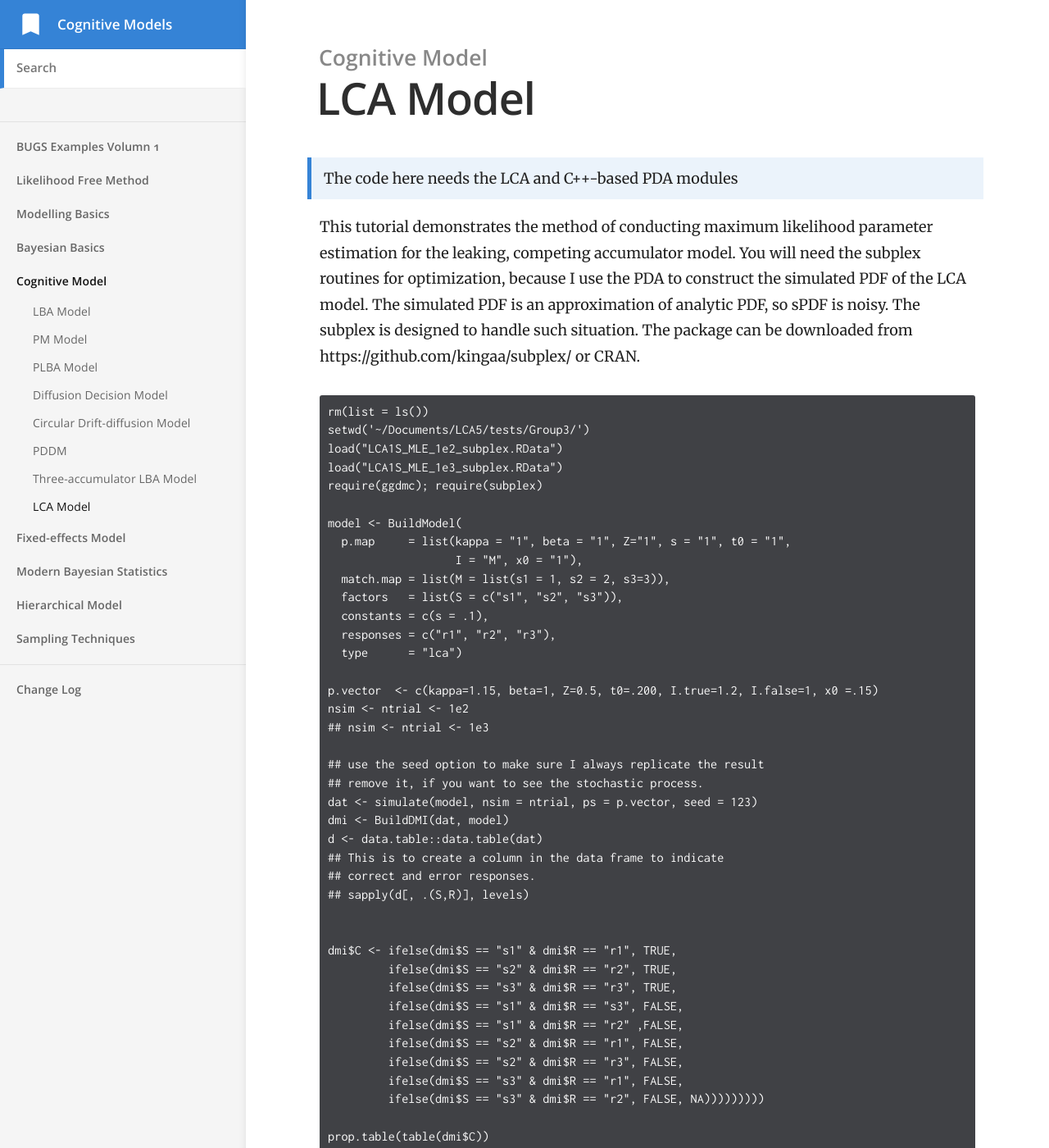
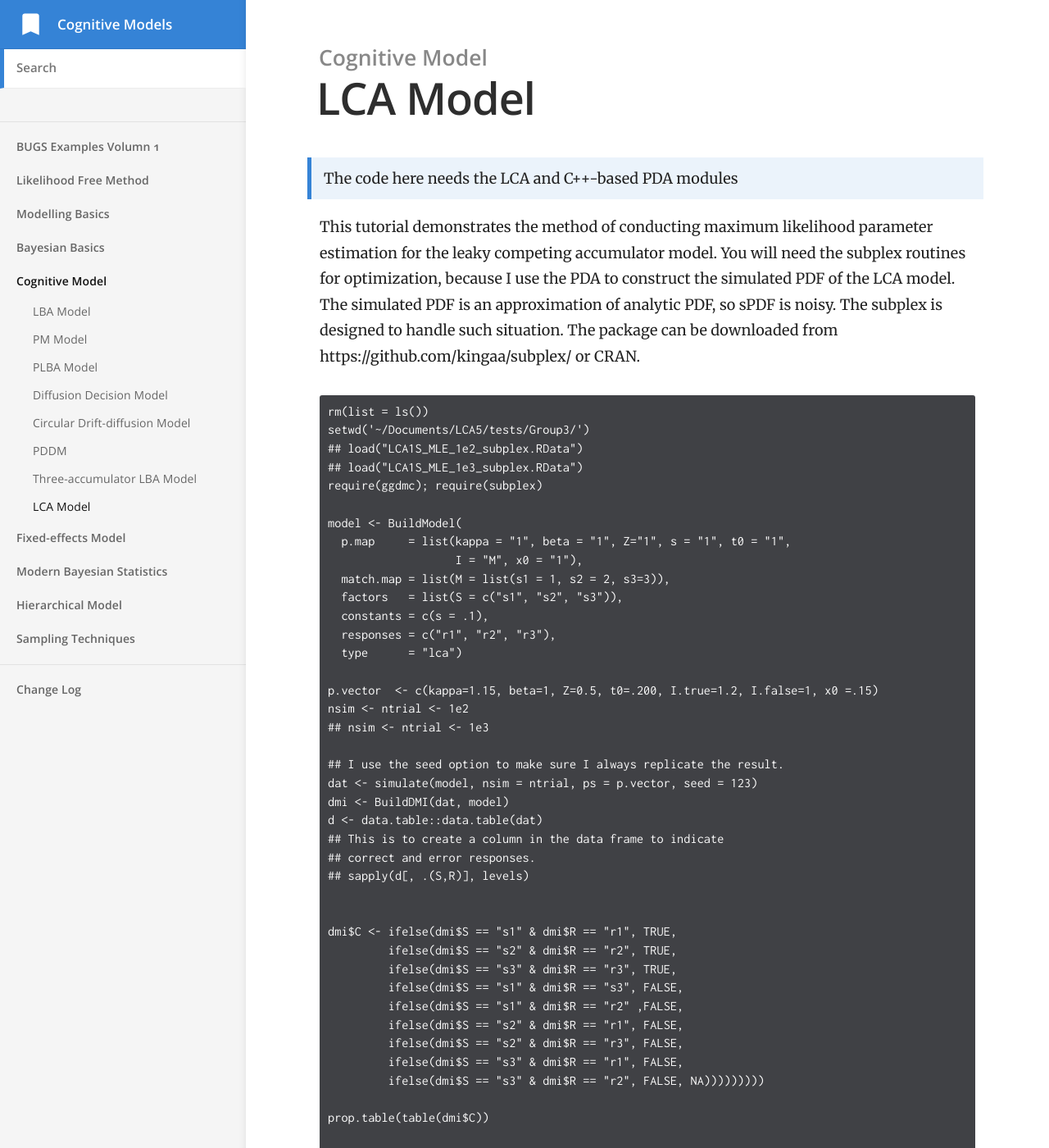
Before and after one commit to yxlin/yxlin.github.io, a Jekyll site: the page built from _docs/cognitive-model/lca.md, in a window 1280 px wide and 1400 px high. Shown: the whole window at 82% size. Built offline with Jekyll 4.4.1, drawn with Linux system fonts in a browser that asks for light colours; some of the changed text lies outside the part shown.

Commit message:
fixed the html code problem

````diff
--- a/_docs/cognitive-model/lca.md
+++ b/_docs/cognitive-model/lca.md
@@ -6,19 +6,13 @@ order: 8
 
 > The code here needs the LCA and C++-based PDA modules
 
-This tutorial demonstrates the method of conducting maximum likelihood
-parameter estimation for the leaking, competing accumulator model. You will
-need the subplex routines for optimization, because I use the PDA to construct
-the simulated PDF of the LCA model. The simulated PDF is an approximation of
-analytic PDF, so sPDF is noisy. The subplex is designed to handle such
-situation. The package can be downloaded from
-https://github.com/kingaa/subplex/ or CRAN.
+This tutorial demonstrates the method of conducting maximum likelihood parameter estimation for the leaky competing accumulator model. You will need the subplex routines for optimization, because I use the PDA to construct the simulated PDF of the LCA model. The simulated PDF is an approximation of analytic PDF, so sPDF is noisy. The subplex is designed to handle such situation. The package can be downloaded from https://github.com/kingaa/subplex/ or CRAN.
 
 ```
 rm(list = ls())
 setwd('~/Documents/LCA5/tests/Group3/')
-load("LCA1S_MLE_1e2_subplex.RData")
-load("LCA1S_MLE_1e3_subplex.RData")
+## load("LCA1S_MLE_1e2_subplex.RData")
+## load("LCA1S_MLE_1e3_subplex.RData")
 require(ggdmc); require(subplex)
 
 model <- BuildModel(
@@ -34,8 +28,7 @@ p.vector  <- c(kappa=1.15, beta=1, Z=0.5, t0=.200, I.true=1.2, I.false=1, x0 =.1
 nsim <- ntrial <- 1e2
 ## nsim <- ntrial <- 1e3
 
-## use the seed option to make sure I always replicate the result
-## remove it, if you want to see the stochastic process.
+## I use the seed option to make sure I always replicate the result.
 dat <- simulate(model, nsim = ntrial, ps = p.vector, seed = 123)
 dmi <- BuildDMI(dat, model)
 d <- data.table::data.table(dat)
````
Also changed, not shown: other parts of _docs/cognitive-model/lca.md (+1 -0 lines).
